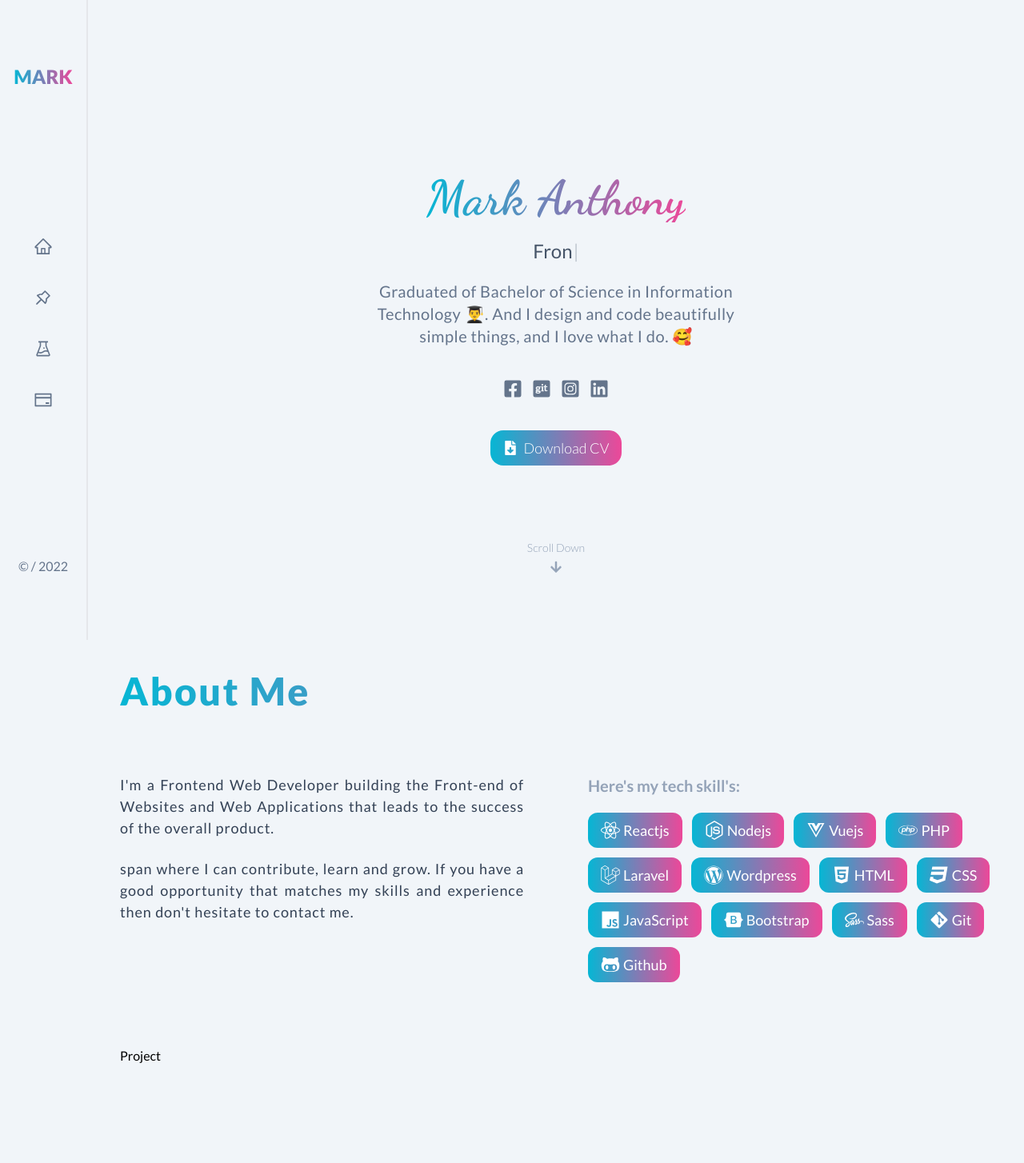
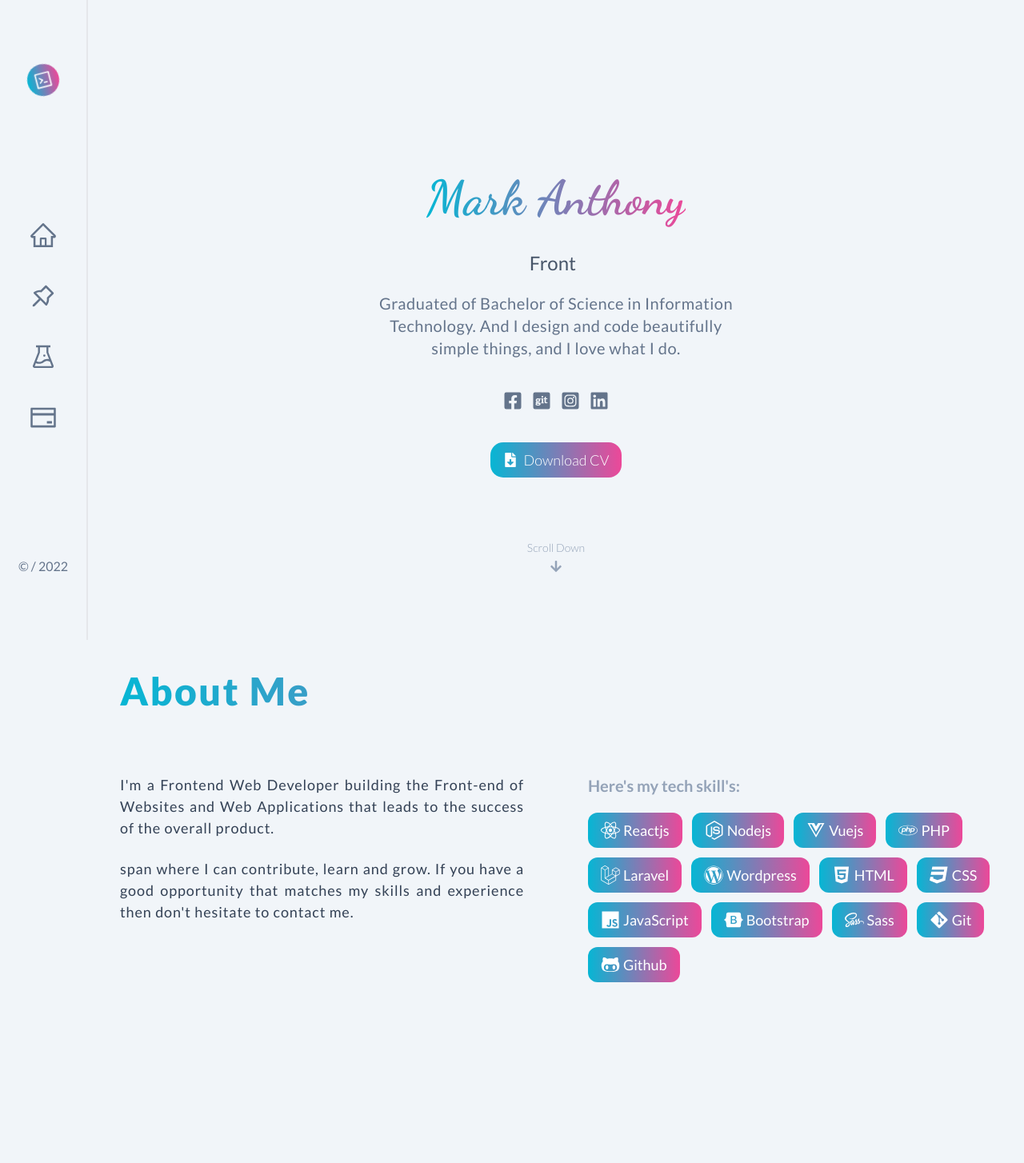
Before and after one commit to markan2ny/portfolio-v2, a React (Vite) app: page / in a window 1280 px wide. Shown: the top 1454 px of the page at 80% size. Built offline with nearby package versions, Linux system fonts and the light colour scheme.

Commit message:
Changed Logo

```diff
--- a/index.html
+++ b/index.html
@@ -10,7 +10,7 @@
   <link
     href="https://fonts.googleapis.com/css2?family=Dancing+Script:wght@400;500;600;700&family=Lato:wght@100;300;400;700;900&display=swap"
     rel="stylesheet">
-  <title>Portfolio</title>
+  <title>Mark Anthony Pascual</title>
 </head>
 
 <body>
--- a/src/components/Sidebar/Desktop.jsx
+++ b/src/components/Sidebar/Desktop.jsx
@@ -7,12 +7,12 @@ export const Desktop = () => {
       <div className="flex flex-col py-20 items-center w-full justify-between h-full">
         <a
           href="#home"
-          className="font-extrabold uppercase text-2xl bg-gradient-to-r from-cyan-500 to-pink-500 text-transparent bg-clip-text"
+          className="font-extrabold uppercase text-2xl bg-gradient-to-r from-cyan-500 to-pink-500 text-white p-2 rounded-full animate-spin"
         >
-          Mark
+          <Ai.AiOutlineCode />
         </a>
         <nav className="flex w-full flex-col items-center">
-          <ul className="flex flex-col items-center text-2xl gap-y-10 text-slate-500">
+          <ul className="flex flex-col items-center text-4xl gap-y-10 text-slate-500">
             <li className="hover:text-cyan-500">
               <a href="#home">
                 <Ai.AiOutlineHome />
@@ -24,7 +24,7 @@ export const Desktop = () => {
               </a>
             </li>
             <li className="hover:text-cyan-500">
-              <a href="#work">
+              <a href="#project">
                 <Ai.AiOutlineExperiment />
               </a>
             </li>
--- a/src/components/Sidebar/Mobile.jsx
+++ b/src/components/Sidebar/Mobile.jsx
@@ -27,7 +27,7 @@ export const Sidebar = ({ showSidebar }) => {
               </a>
             </li>
             <li>
-              <a href="#work">
+              <a href="#project">
                 <Ai.AiOutlineExperiment className="text-white hover:text-slate-300 transition ease-in-out" />
               </a>
             </li>
--- a/src/sections/Home.jsx
+++ b/src/sections/Home.jsx
@@ -8,7 +8,7 @@ export const Home = () => {
   return (
     <Section id="home" screen={`h-screen`}>
       <div className="flex items-center justify-center flex-col h-[100%] relative">
-        <h1 className="leading-[1.2] font-dancingScript text-5xl md:text-6xl font-extrabold bg-gradient-to-r from-cyan-500 to-pink-500 bg-clip-text text-transparent">
+        <h1 className="leading-[1.2] md:leading-[1.5] font-dancingScript text-5xl md:text-6xl font-extrabold bg-gradient-to-r from-cyan-500 to-pink-500 bg-clip-text text-transparent">
           Mark Anthony
         </h1>
         <span className="text-slate-600 text-xl md:text-2xl my-5">
@@ -21,8 +21,8 @@ export const Home = () => {
           />
         </span>
         <p className="md:max-w-md leading-[1.7] tracking-wide text-slate-500 text-center text-lg md:text-xl">
-          Graduated of Bachelor of Science in Information Technology 👨‍🎓. And I
-          design and code beautifully simple things, and I love what I do. 🥰
+          Graduated of Bachelor of Science in Information Technology. And I
+          design and code beautifully simple things, and I love what I do.
         </p>
         <Social />
 
--- a/src/sections/Project.jsx
+++ b/src/sections/Project.jsx
@@ -1,6 +1,13 @@
 import React from "react";
 import { Section } from "../components/Section";
+import { SectionTitle } from "../components/SectionTitle";
 
 export const Project = () => {
-  return <Section>Project</Section>;
+  return (
+    <Section id={`project`} screen={`h-screen`}>
+      <div>
+        <SectionTitle title={`Projects`} />
+      </div>
+    </Section>
+  );
 };
```
